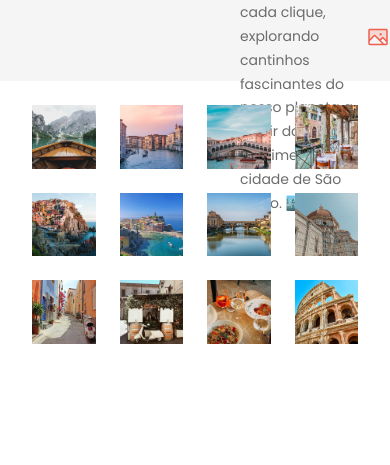
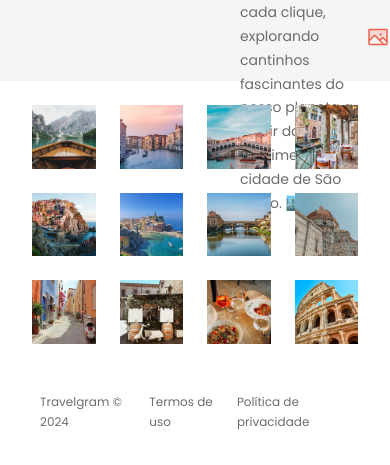
Before and after one commit to zielisgabriel/landing-page-travelgram, a plain HTML site: page index.html in a window 390 px wide. Shown: the part 239-704 px from the top of the page. Drawn offline with Linux system fonts and the light colour scheme.

Commit message:
Complete, however, without responsiveness

```diff
--- /dev/null
+++ b/css/footer.css
@@ -0,0 +1,13 @@
+footer{
+    display: flex;
+    justify-content: space-between;
+    padding-block: 24px;
+}
+
+footer p{
+    font: var(--text-sm);
+    padding-inline: 8px;
+}
+footer .links{
+    display: flex;
+}
--- a/css/index.css
+++ b/css/index.css
@@ -5,3 +5,5 @@
 @import url(header.css);
 
 @import url(main.css);
+
+@import url(footer.css);
--- a/index.html
+++ b/index.html
@@ -81,5 +81,19 @@
         <img src="assets/images/Image 11.png" alt="...">
         <img src="assets/images/Image 12.png" alt="...">
     </main>
+
+    <footer class="container">
+        <div class="copyright">
+            <p>Travelgram &#169; 2024</p>
+        </div>
+        <ul class="links">
+            <a href="#">
+                <p>Termos de uso</p>
+            </a>
+            <a href="#">
+                <p>Política de privacidade</p>
+            </a>
+        </ul>
+    </footer>
 </body>
 </html>
```
Also changed, not shown: assets/profile-pic.png.
